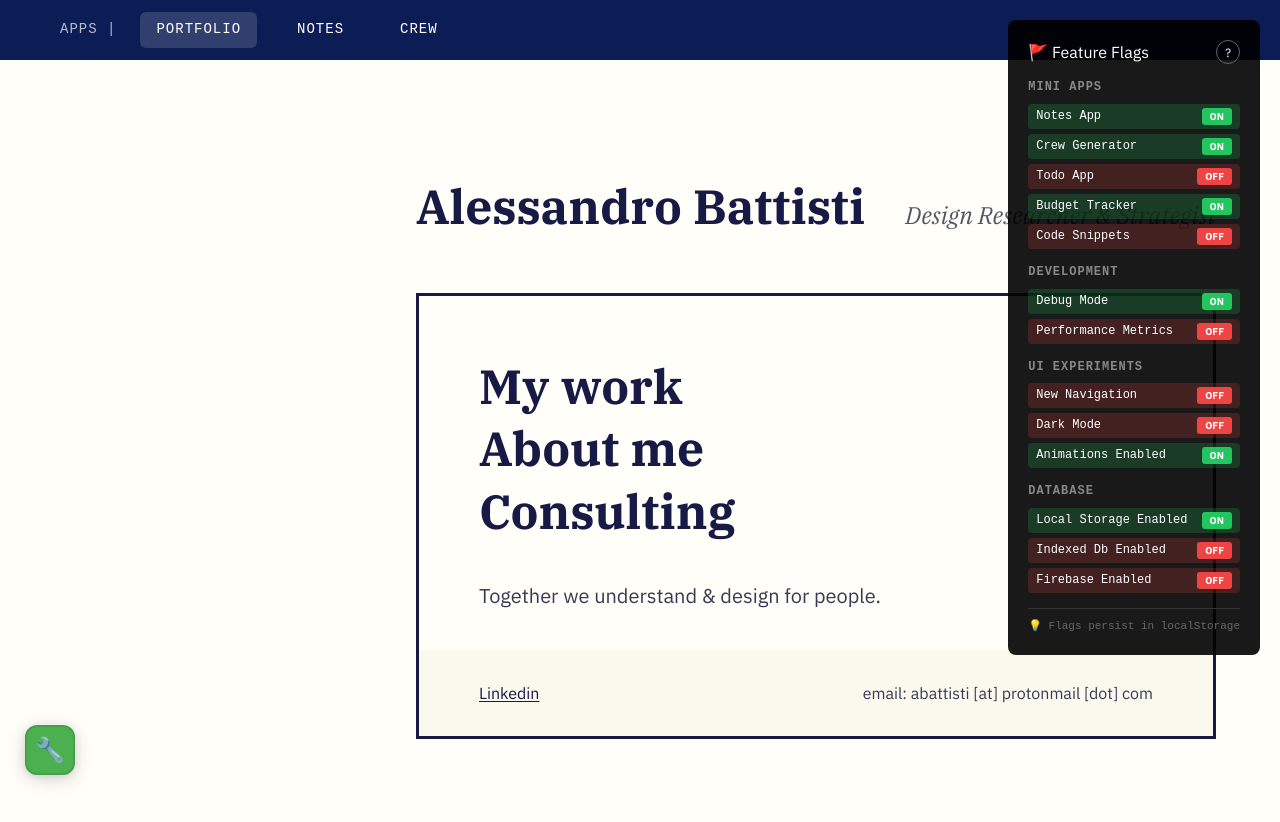
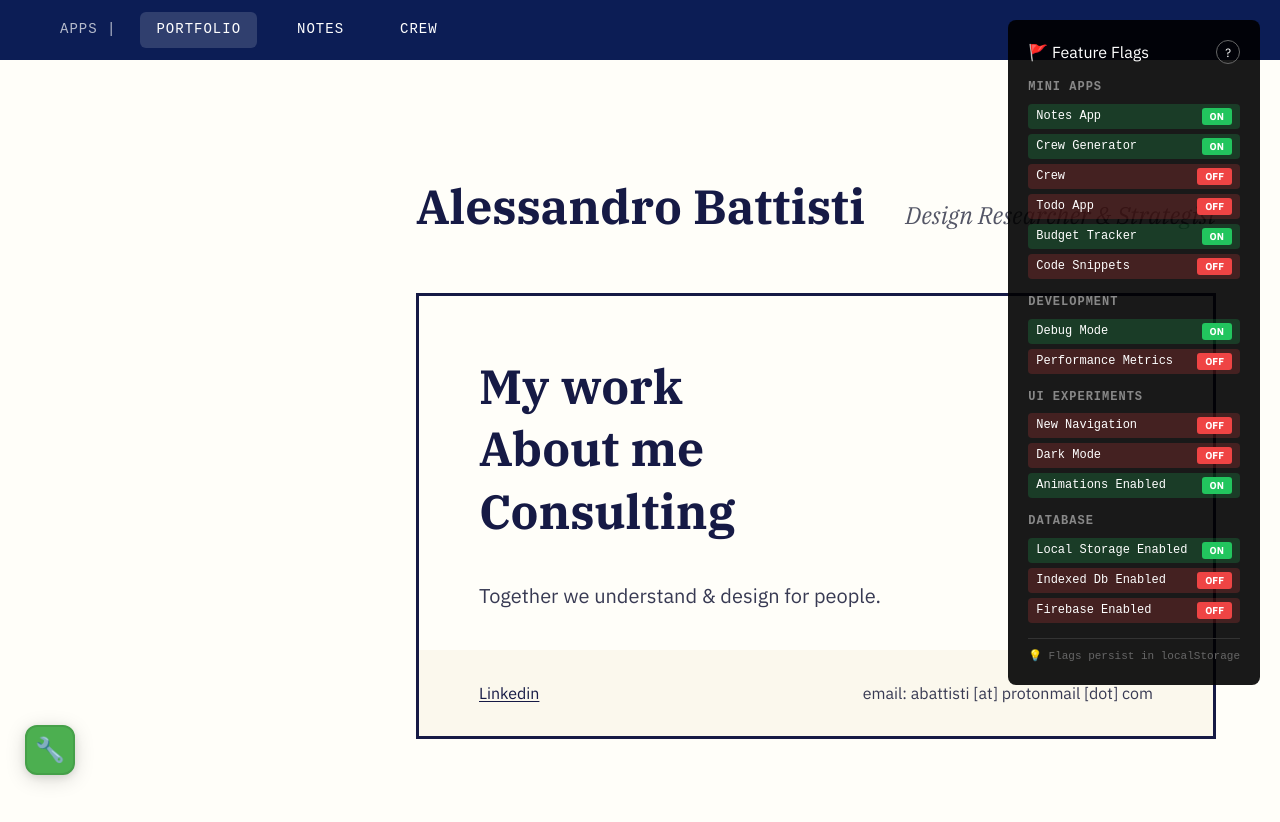
Before and after one commit to abattisti17/my-website, a React (Create React App) app: page / in a window 1280 px wide. Shown: the top 822 px of the page. Built offline with nearby package versions, Linux system fonts and the light colour scheme.

Commit message:
fix: add crew flag to flagCategories in debug panel
- Add 'crew' flag to Mini Apps category in flagCategories object
- This ensures the flag appears in the Feature Flags debug panel UI
- Resolves issue where flag was defined but not visible in UI

```diff
--- a/src/components/FeatureFlagDebugPanel.tsx
+++ b/src/components/FeatureFlagDebugPanel.tsx
@@ -7,7 +7,7 @@ const FeatureFlagDebugPanel: React.FC = () => {
   const [showInfo, setShowInfo] = React.useState(false);
 
   const flagCategories = {
-    'Mini Apps': ['notesApp', 'crewGenerator', 'todoApp', 'budgetTracker', 'codeSnippets'] as FeatureFlagKey[],
+    'Mini Apps': ['notesApp', 'crewGenerator', 'crew', 'todoApp', 'budgetTracker', 'codeSnippets'] as FeatureFlagKey[],
     'Development': ['debugMode', 'performanceMetrics'] as FeatureFlagKey[],
     'UI Experiments': ['newNavigation', 'darkMode', 'animationsEnabled'] as FeatureFlagKey[],
     'Database': ['localStorageEnabled', 'indexedDbEnabled', 'firebaseEnabled'] as FeatureFlagKey[],
```
